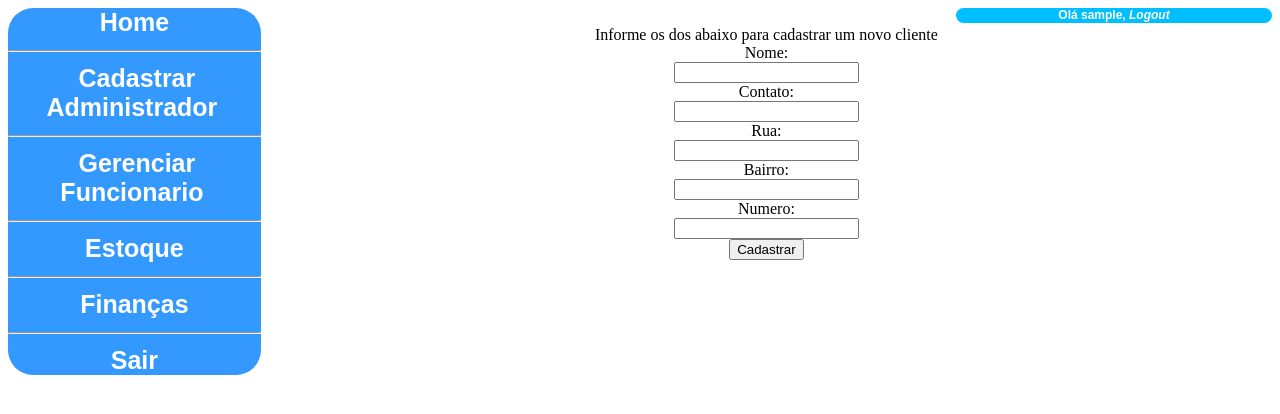
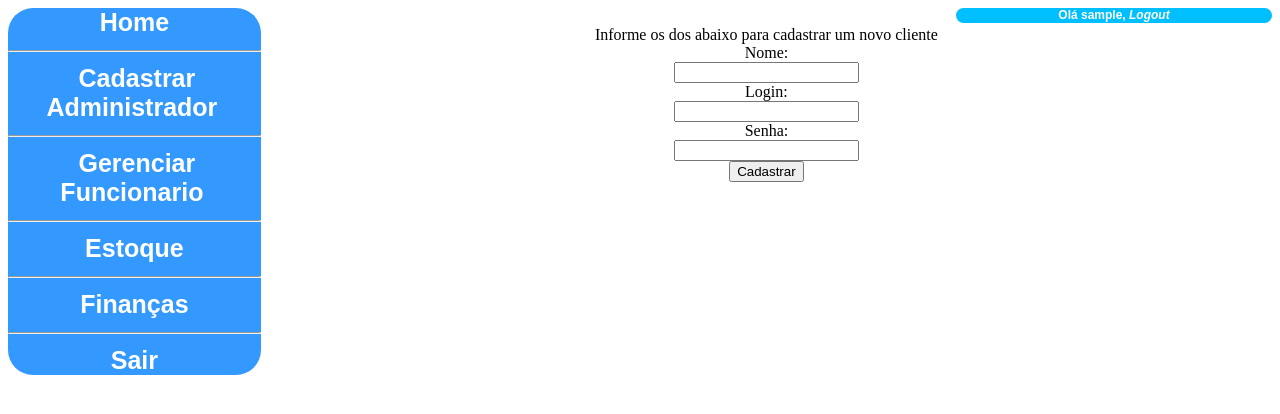
Before and after one commit to mayrtondias/Projeto_Banco_de_Dados, a PHP site: page /adminCadAdmin.php in a window 1280 px wide. Shown: the top 414 px of the page. Run offline with PHP 8.4, Linux system fonts and the light colour scheme; the visitor is signed in with stand-in values (Sample User, id 1).

Commit message:
update  admincadAdmin

```diff
--- a/adminCadAdmin.php
+++ b/adminCadAdmin.php
@@ -4,6 +4,7 @@ To change this license header, choose License Headers in Project Properties.
 To change this template file, choose Tools | Templates
 and open the template in the editor.
 -->
+
 <html>
     <head>
         <meta charset="UTF-8">
@@ -17,39 +18,29 @@ and open the template in the editor.
 
         <center>
             <div>
-                <form action="adminValidaCliente.php" method="post">
+                <form action="adminValidaAdministrador.php" method="post">
                     Informe os dos abaixo para cadastrar um novo cliente<br>
                     Nome:<br>
                     <input type="text" name="nome"><br>
-                    Contato:<br>
-                    <input type="text" name="contato"><br>
-                    Rua:<br>
-                    <input type="text" name="rua"><br>
-                    Bairro:<br>
-                    <input type="text" name="bairro"><br>
-                    Numero:<br>
-                    <input type="number" name="numero"><br>
+                    Login:<br>
+                    <input type="text" name="login"><br>
+                    Senha:<br>
+                    <input type="text" name="senha"><br>
                     <?php
                         if(isset($_SESSION['erro'])==TRUE){
                             $tipo=(int)$_SESSION['erro'];
                             switch ($tipo){
                                 case 1:
-                                    $men="O campo nome não deve ficar em branco<br>nem superior a 30 caracteres<br>";
+                                    $men="O campo nome não deve ficar em branco<br>nem superior a 50 caracteres<br>";
                                     break;
                                 case 2:
-                                    $men="O campo contato não deve ficar em branco<br>deve ser nesse formato(xxx)xxxx-xxxx<br>";
+                                    $men="O campo Login não deve ficar em branco<br>nem superior a 15 caracteres<br>nem inferior à 8 caracteres<br>";
                                     break;
                                 case 3:
-                                    $men="O campo da rua não deve ficar em branco<br>nem superior a 50 caracteres.<br>";
+                                    $men="O campo da senha não deve ficar em branco<br>nem superior a 15 caracteres.<br>";
                                     break;
                                 case 4:
-                                    $men="O campo do bairro não deve ficar em branco<br>nem superior a 25 caracteres.<br>";
-                                    break;
-                                case 5:
-                                    $men="O campo do numero não deve ficar em branco<br>Digite um numero valido.<br>";
-                                    break;
-                                case 6:
-                                    $men="Endereço ja cadastrado no sistema<br>";
+                                    $men="Administrador ja cadastrado no sistema<br>";
                                     break;
                                 default :
                                     $men="";
```
